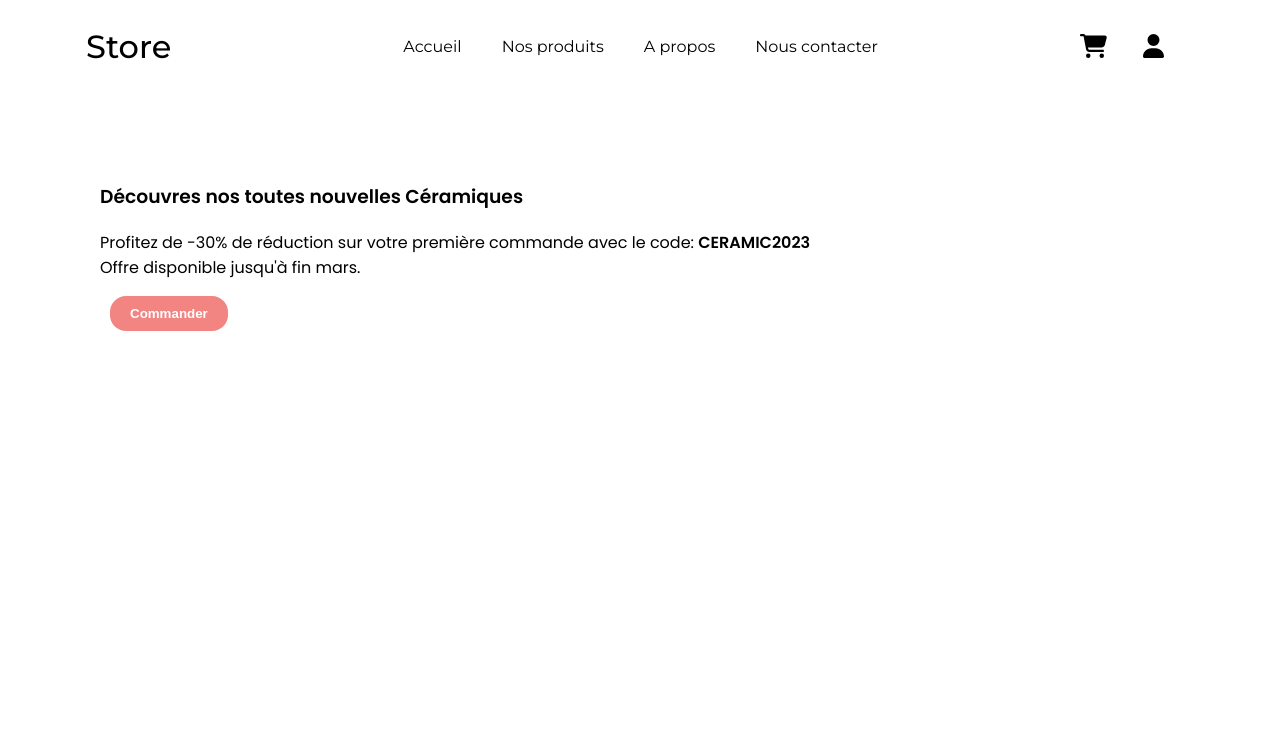
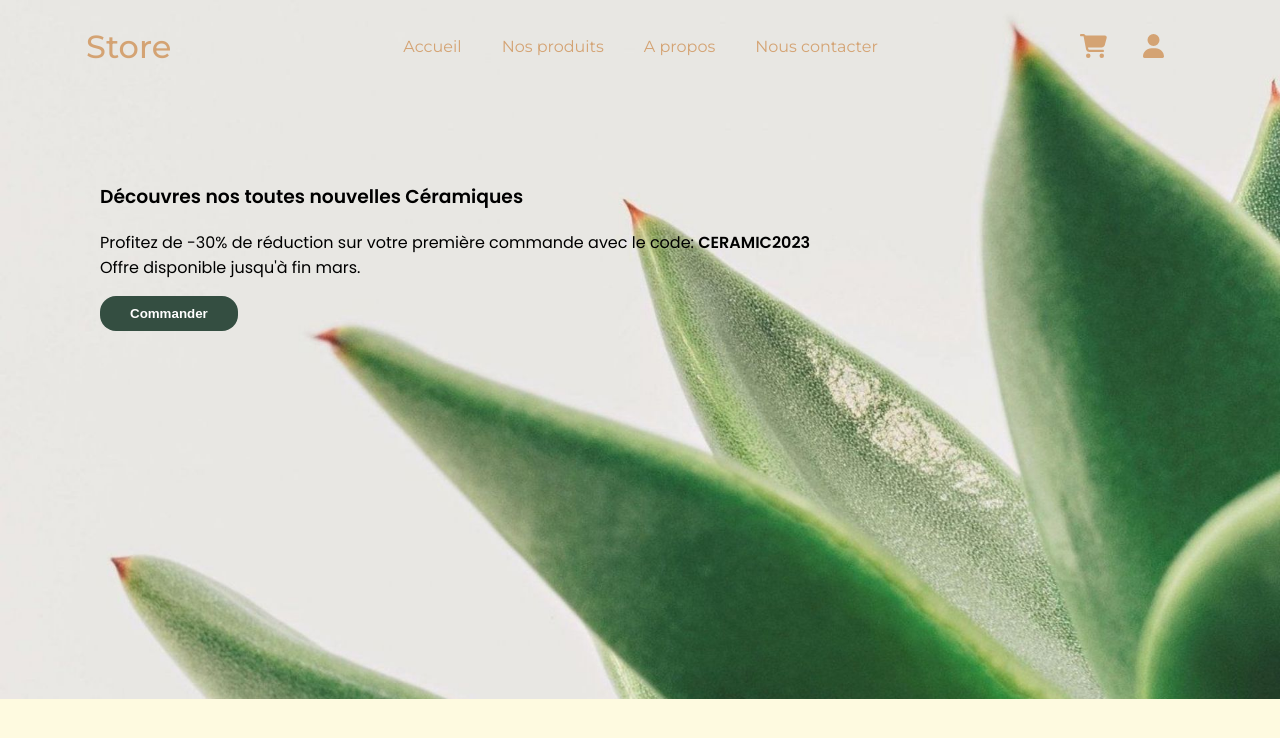
Before and after one commit to flamedevilfruit/react-store, a React (Create React App) app: page / in a window 1280 px wide. Shown: the top 738 px of the page. Built offline with nearby package versions, Linux system fonts and the light colour scheme.

Commit message:
in progress

```diff
--- a/src/assets/styles/index.css
+++ b/src/assets/styles/index.css
@@ -3,6 +3,7 @@
 body {
   margin: 0;
   font-family: 'Montserrat', sans-serif;
+  background-color: #fefae0;
 }
 
                           /* Header styles */
@@ -17,7 +18,20 @@ body {
   font-weight: 500;
   right: 100%;
   font-size: 2rem;
+  color: #d4a373;
 }
+
+.header_logo:hover {
+  color: #344e41;
+  transition: color 0.4s ease-in-out;
+}
+
+.header_img_background {
+  background-image: url('../images/images.jpg');
+  background-size: cover;
+  background-position: center;
+}
+
 
 .nav_element {
   display: flex;
@@ -29,23 +43,26 @@ body {
 .nav_element li, a{
   list-style-type: none;
   text-decoration: none;
-  color: black;
+  color: #d4a373;
   padding: 10px;
   border-radius: 1rem;
 }
 .navbar a:hover {
-  background-color: #f28482;
-  color: #ffff;
+  color: #344e41;
   transition: background-color 0.4s ease-in-out;
 }
 
 .icons {
   font-size: 1.5em;
-  color: grey;
   margin-right: 20px;
   display: flex;
   align-items: center;
   gap: 1rem;
+}
+
+.icons_i:hover {
+  color:#344e41;
+  transition: color 0.3s ease-in-out;
 }
 
 .header_title {
@@ -59,10 +76,30 @@ body {
 }
 
 .header_button {
-  background-color: #f28482;
+  background-color: #344e41;
   color: white;
   border: none;
   padding: 10px 20px;
   border-radius: 1rem;
   font-weight: bold;
+  margin-bottom: 23rem;
 }
+
+.header_button a {
+  text-decoration: none;
+  color: white;
+}
+
+.header_button:hover {
+  background-color: #d4a373;
+  transition: background-color 0.4s ease-in-out;
+}
+
+.header_button:hover a {
+  color: #344e41;
+  transition: color 0.4s ease-in-out;
+}
+
+
+
+/*  Product styles */
--- a/src/components/Header.js
+++ b/src/components/Header.js
@@ -6,7 +6,7 @@ import { faShoppingCart, faUser } from '@fortawesome/free-solid-svg-icons';
 
 export default function Header() {
   return (
-    <div>
+    <div className="header_img_background">
       <div className="header_div">
       <h2 className="header_logo">Store</h2>
       <nav className="navbar">
@@ -24,7 +24,7 @@ export default function Header() {
     </div><div className="header_title">
         <h3 className="header_title_text">Découvres nos toutes nouvelles Céramiques</h3>
         <p className="header_subtitle_text">Profitez de -30% de réduction sur votre première commande avec le code: <span>ceramic2023</span><br />Offre disponible jusqu'à fin mars.</p>
-        <a href='#'><button className="header_button">Commander</button></a>
+        <button className="header_button"><a href='#'>Commander</a></button>
       </div>
     </div>
   );
```
Also changed, not shown: src/assets/images/header_img.jpeg (added), src/assets/images/images.jpg (added).
